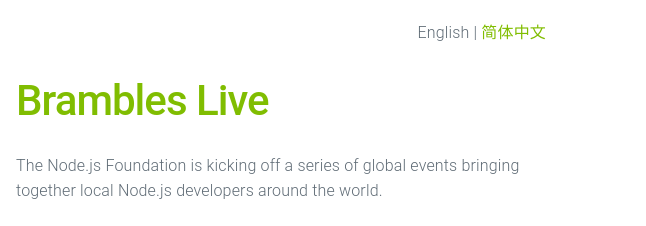
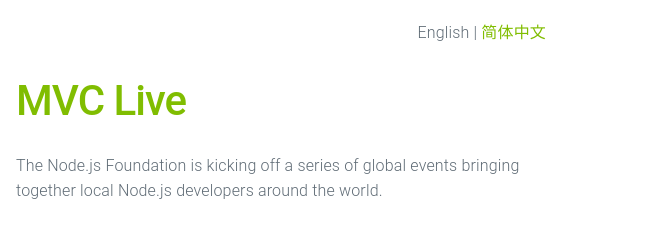
Before and after one commit to bramblespoc/mvcnodejs, a website: page index.html in a window 1280 px wide. Shown: the top 226 px of the page, 634-1280 px from the left. Drawn offline with Linux system fonts and the light colour scheme.

Commit message:
Mvc updated

```diff
--- a/index.html
+++ b/index.html
@@ -137,7 +137,7 @@
       </div>
       <div class="column">
         <p>
-          <h2>Brambles Live</h2>
+          <h2>MVC Live</h2>
         </p>
         <p>The Node.js Foundation is kicking off a series of global events bringing together local Node.js developers
           around the world.</p>
```
